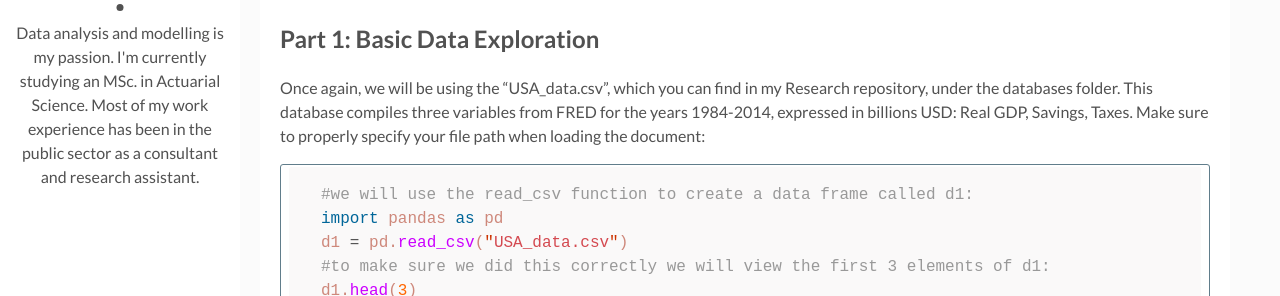
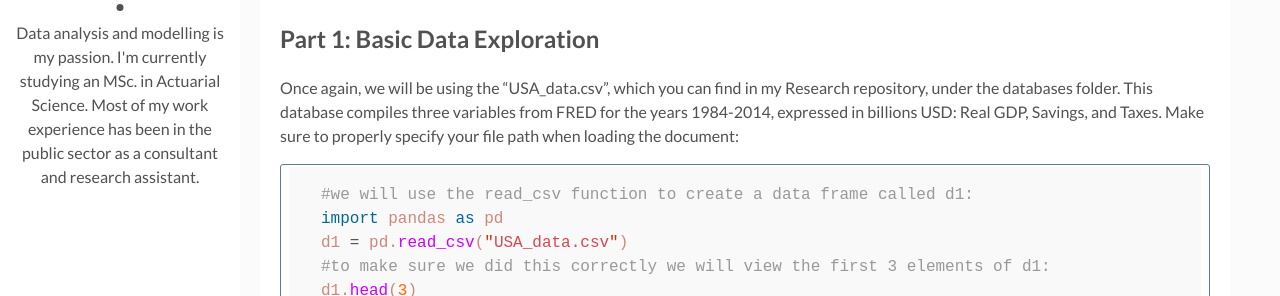
Before and after one commit to rcarcacheflores/Research, a Jekyll site: the page built from _posts/2020-10-2-post4.md, in a window 1280 px wide and 900 px high, scrolled down 501 px. Shown: the part 182-478 px from the top of the window. Built offline with Jekyll 4.4.1, drawn with Linux system fonts in a browser that asks for light colours; some of the changed text lies outside the part shown.

Commit message:
Update 2020-10-2-post4.md

````diff
--- a/_posts/2020-10-2-post4.md
+++ b/_posts/2020-10-2-post4.md
@@ -11,7 +11,7 @@
 
 ## Part 1: Basic Data Exploration
 
-Once again, we will be using the "USA_data.csv", which you can find in my Research repository, under the databases folder. This database compiles three variables from FRED for the years 1984-2014, expressed in billions USD: Real GDP, Savings, Taxes. Make sure to properly specify your file path when loading the document:
+Once again, we will be using the "USA_data.csv", which you can find in my Research repository, under the databases folder. This database compiles three variables from FRED for the years 1984-2014, expressed in billions USD: Real GDP, Savings, and Taxes. Make sure to properly specify your file path when loading the document:
 
 
 ```python
@@ -276,7 +276,7 @@
 ![scatter plot 1]({{site.baseurl}}/assets/img/post4_p1.png)
 
 
-Suppose we now want to add axis labels and a title to our plot. Additionally, we want to add a linear regression line **without** using other libraries. As I am still a novice, a direct but also clumsy solution would be to create the elements of the trendline using the [NumPy polyfit funtion](https://numpy.org/doc/stable/reference/generated/numpy.polyfit.html) and then adding these elements to our scatterplot:
+Suppose we now want to add axis labels and a title to our plot. Additionally, we want to add a linear regression line **without** using other libraries. A direct but clumsy solution would be to create the elements of the trendline using the [NumPy polyfit funtion](https://numpy.org/doc/stable/reference/generated/numpy.polyfit.html) and then add these elements to our scatterplot:
 
 
 ```python
````
